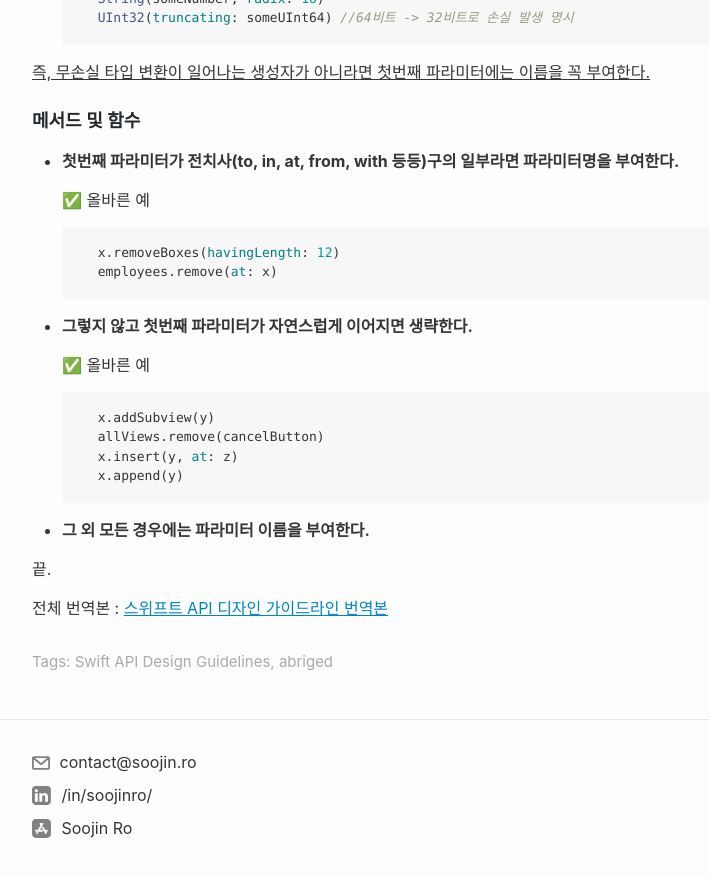
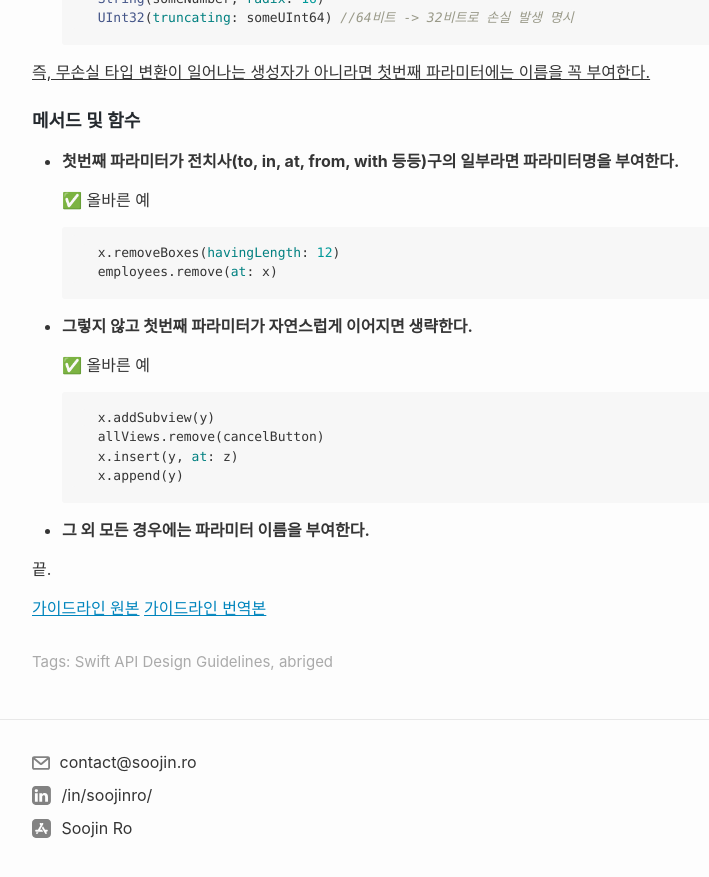
Before and after one commit to nsoojin/nsoojin.github.io, a Jekyll site: the page built from _posts/2019-01-19-swift-api-design-guidelines-abbr.md, in a window 1280 px wide and 900 px high, scrolled down 2932 px. Shown: the top 877 px of the window, without its empty margins (68-777 px from the left). Built offline with Jekyll 4.4.1, drawn with Linux system fonts in a browser that asks for light colours.

Commit message:
modify outbound link

```diff
--- a/_posts/2019-01-19-swift-api-design-guidelines-abbr.md
+++ b/_posts/2019-01-19-swift-api-design-guidelines-abbr.md
@@ -147,4 +147,5 @@ meta: {}
 
 끝.
 
-전체 번역본 : [스위프트 API 디자인 가이드라인 번역본](https://minsone.github.io/swift-internals/api-design-guidelines/)
+[가이드라인 원본](https://swift.org/documentation/api-design-guidelines/)
+[가이드라인 번역본](https://minsone.github.io/swift-internals/api-design-guidelines/?utm_source=soojinro&utm_medium=referral)
```
